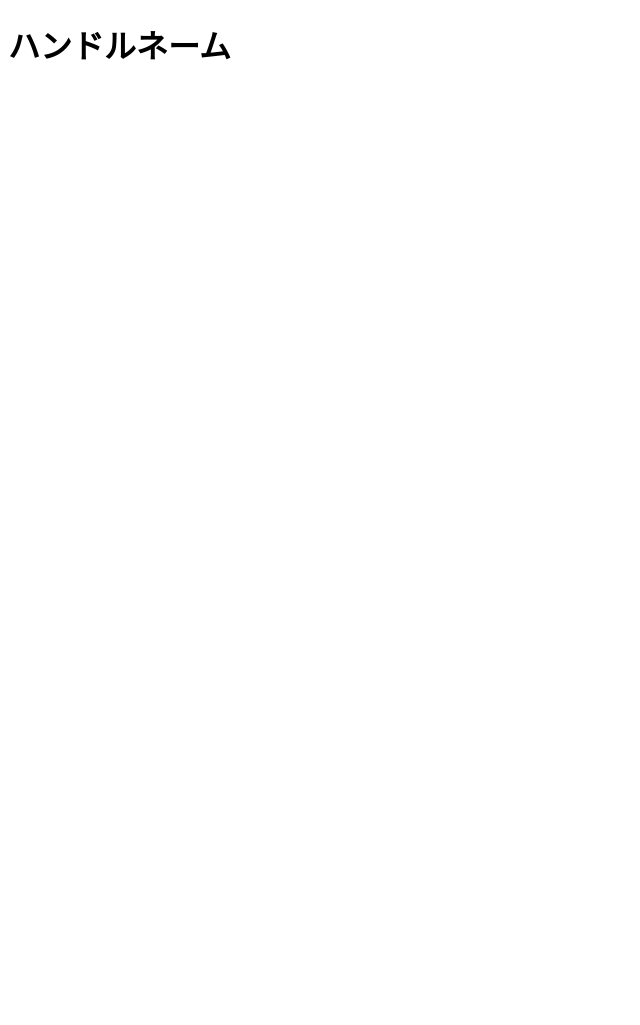
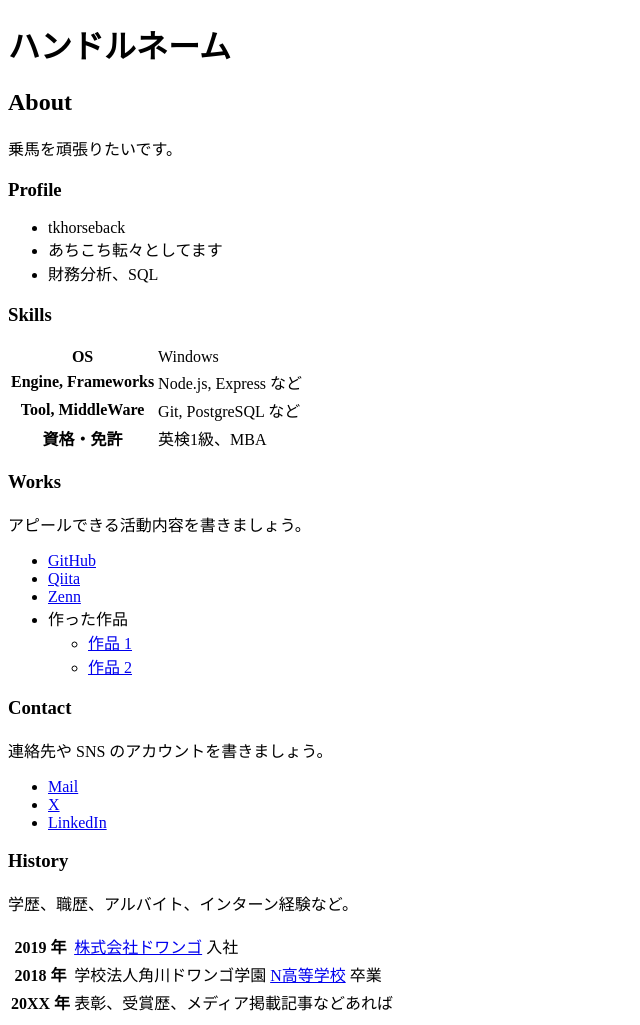
Before and after one commit to tkhorseback/tkhorseback.github.io, a plain HTML site: page index.html in a window 1280 px wide. Shown: the whole page, without its empty margins (0-640 px from the left). Before the commit the page ends 800 px from the top, so only its background shows below. Drawn offline with Linux system fonts and the light colour scheme.

Commit message:
Update index.html

```diff
--- a/index.html
+++ b/index.html
@@ -7,5 +7,77 @@
   </head>
   <body>
     <h1>ハンドルネーム</h1>
+
+    <h2>About</h2>
+    <p>
+      乗馬を頑張りたいです。
+    </p>
+
+    <h3>Profile</h3>
+    <ul>
+      <li>tkhorseback</li>
+      <li>あちこち転々としてます</li>
+      <li>財務分析、SQL</li>
+    </ul>
+
+    <h3>Skills</h3>
+    <table>
+      <tr>
+        <th>OS</th>
+        <td>Windows</td>
+      </tr>
+      <tr>
+        <th>Engine, Frameworks</th>
+        <td>Node.js, Express など</td>
+      </tr>
+      <tr>
+        <th>Tool, MiddleWare</th>
+        <td>Git, PostgreSQL など</td>
+      </tr>
+      <tr>
+        <th>資格・免許</th>
+        <td>英検1級、MBA</td>
+      </tr>
+    </table>
+
+    <h3>Works</h3>
+    <p>アピールできる活動内容を書きましょう。</p>
+    <ul>
+      <li><a href="https://github.com/">GitHub</a></li>
+      <li><a href="https://qiita.com/">Qiita</a></li>
+      <li><a href="https://zenn.dev/">Zenn</a></li>
+      <li>
+        作った作品
+        <ul>
+          <li><a href="https://example.com/">作品 1</a></li>
+          <li><a href="https://example.com/">作品 2</a></li>
+        </ul>
+      </li>
+    </ul>
+
+    <h3>Contact</h3>
+    <p>連絡先や SNS のアカウントを書きましょう。</p>
+    <ul>
+      <li><a href="mailto:name@example.com">Mail</a></li>
+      <li><a href="https://x.com/ZENStudy_info">X</a></li>
+      <li><a href="https://www.linkedin.com/">LinkedIn</a></li>
+    </ul>
+
+    <h3>History</h3>
+    <p>学歴、職歴、アルバイト、インターン経験など。</p>
+    <table>
+      <tr>
+        <th>2019 年</th>
+        <td><a href="https://dwango.co.jp/">株式会社ドワンゴ</a> 入社</td>
+      </tr>
+      <tr>
+        <th>2018 年</th>
+        <td>学校法人角川ドワンゴ学園 <a href="https://nnn.ed.jp/">N高等学校</a> 卒業</td>
+      </tr>
+      <tr>
+        <th>20XX 年</th>
+        <td>表彰、受賞歴、メディア掲載記事などあれば</td>
+      </tr>
+    </table>
   </body>
 </html>
```
